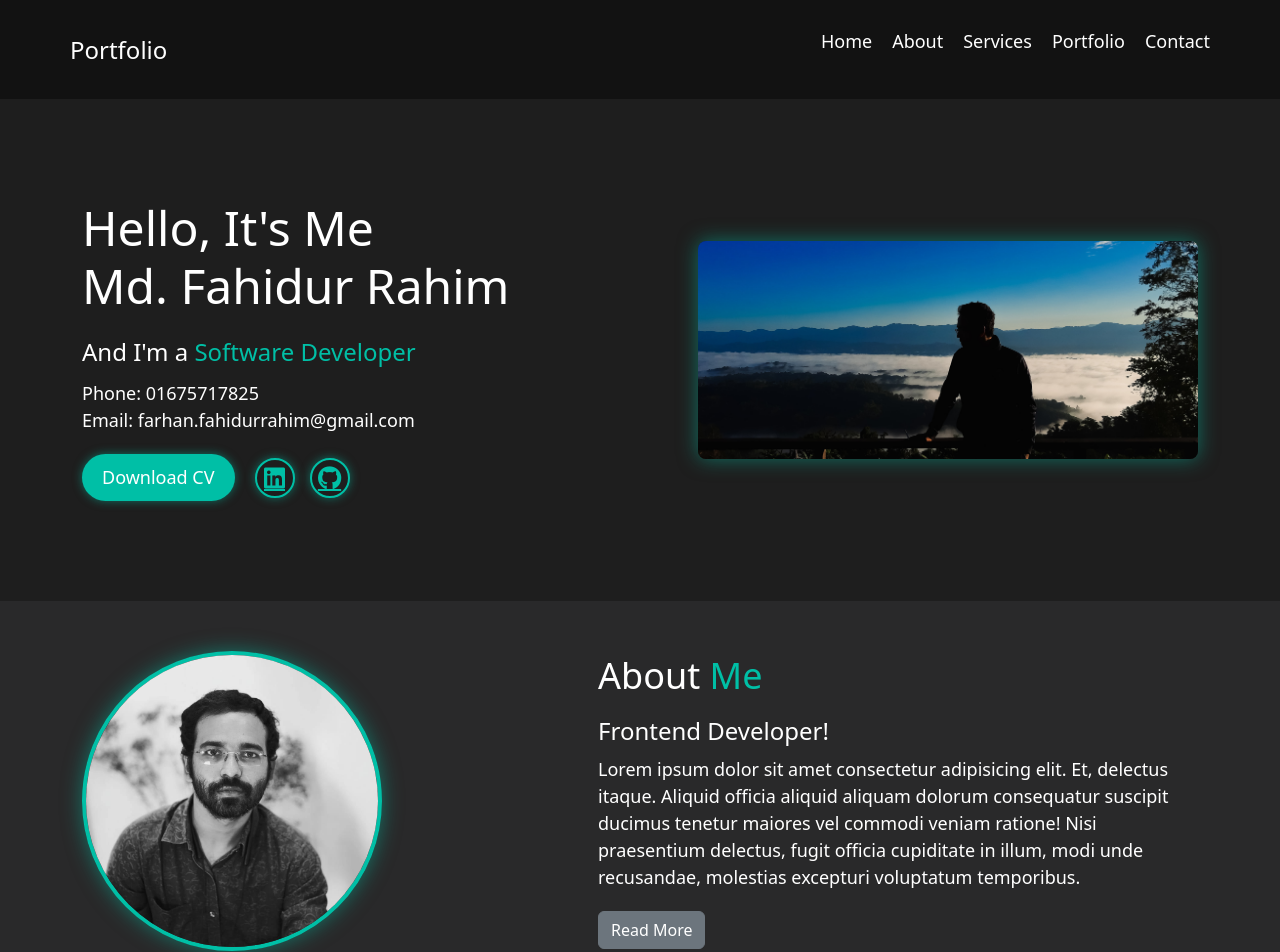
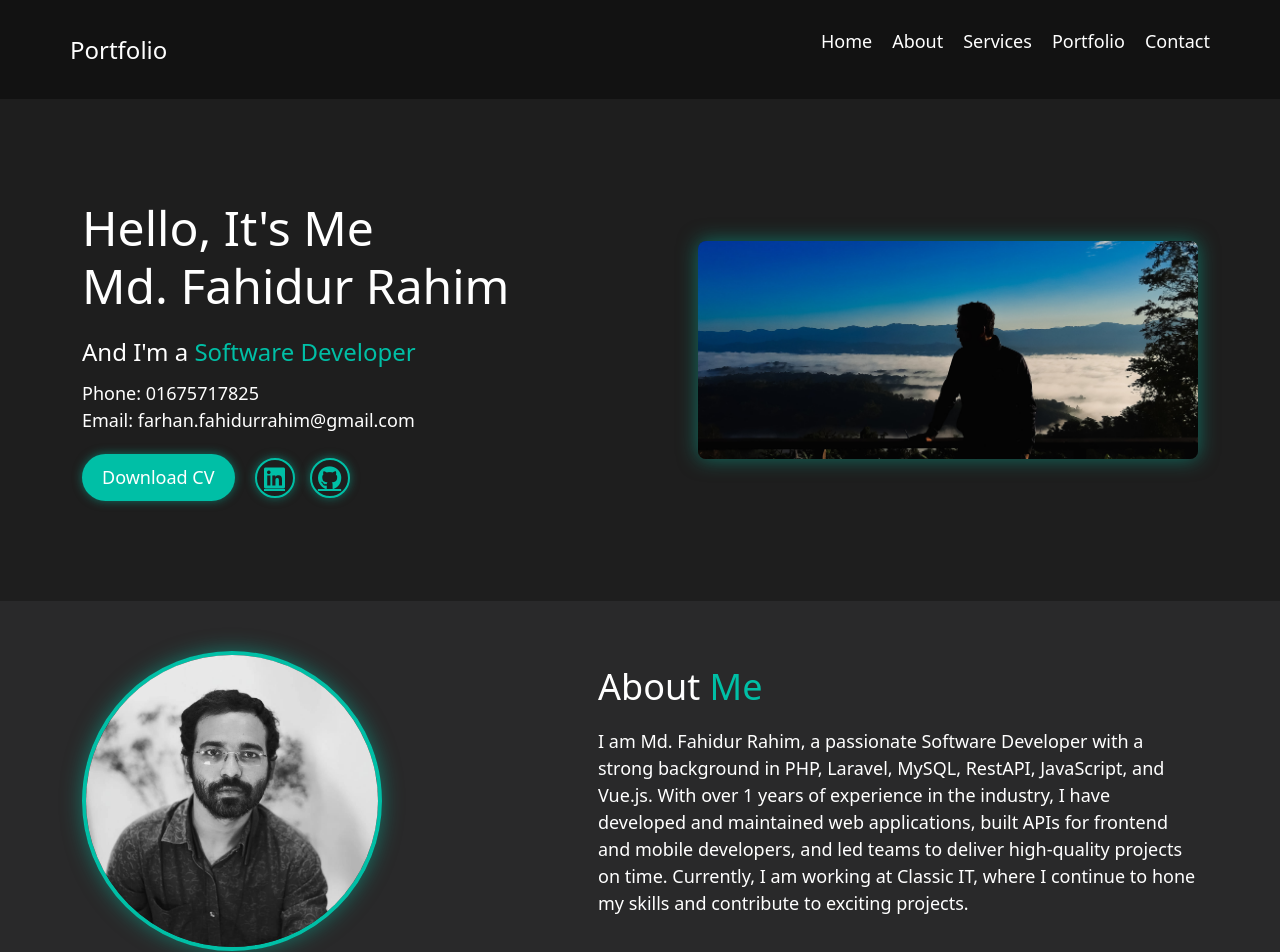
Before and after one commit to farhanfahidurrahim/portfolio-static-vuejs, a Vue app: page / in a window 1280 px wide. Shown: the top 952 px of the page. Built offline with nearby package versions, Linux system fonts and the light colour scheme.

Commit message:
updapte about

```diff
--- a/src/views/Portfolio.vue
+++ b/src/views/Portfolio.vue
@@ -58,15 +58,11 @@
         </div>
         <div class="about-text">
           <h2>About <span class="highlight">Me</span></h2>
-          <h3>Frontend Developer!</h3>
+          <!-- <h3>Software Developer!</h3> -->
           <p>
-            Lorem ipsum dolor sit amet consectetur adipisicing elit. Et,
-            delectus itaque. Aliquid officia aliquid aliquam dolorum consequatur
-            suscipit ducimus tenetur maiores vel commodi veniam ratione! Nisi
-            praesentium delectus, fugit officia cupiditate in illum, modi unde
-            recusandae, molestias excepturi voluptatum temporibus.
+            I am Md. Fahidur Rahim, a passionate Software Developer with a strong background in PHP, Laravel, MySQL, RestAPI, JavaScript, and Vue.js. With over 1 years of experience in the industry, I have developed and maintained web applications, built APIs for frontend and mobile developers, and led teams to deliver high-quality projects on time. Currently, I am working at Classic IT, where I continue to hone my skills and contribute to exciting projects.
           </p>
-          <a href="#" class="btn btn-secondary">Read More</a>
+          <!-- <a href="#" class="btn btn-secondary">Read More</a> -->
         </div>
       </div>
     </section>
```
